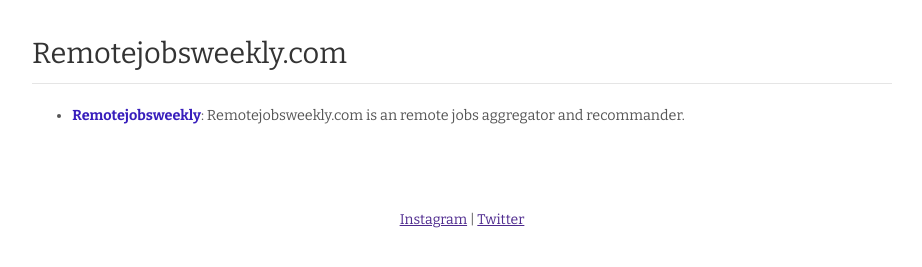
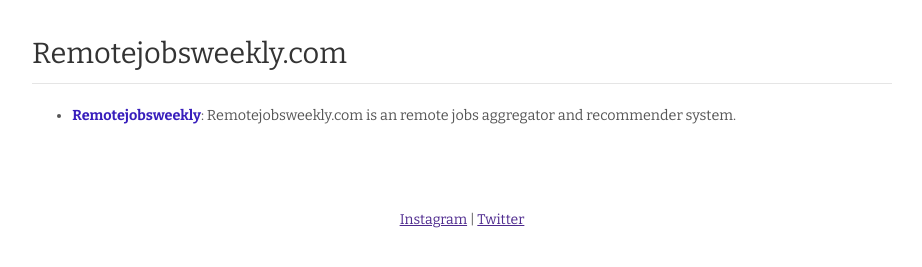
Before and after one commit to shashisp/shashisp.github.io, a Jekyll site: the page built from projects.md, in a window 1280 px wide. Shown: the part 354-621 px from the top of the page, without its empty margins (178-1100 px from the left). Built offline with Jekyll 4.4.1, drawn with Linux system fonts in a browser that asks for light colours; nearby versions of some CDN libraries.

Commit message:
Update projects.md

```diff
--- a/projects.md
+++ b/projects.md
@@ -27,7 +27,7 @@ layout: default
   <div class="hentry post">
     <div class="entry-summary">
       <ul class="project-list">
-        <li><a href="https://www.Remotejobsweekly.com/" target="_blank">Remotejobsweekly</a>: Remotejobsweekly.com is an remote jobs aggregator and recommander.</li>
+        <li><a href="https://www.Remotejobsweekly.com/" target="_blank">Remotejobsweekly</a>: Remotejobsweekly.com is an remote jobs aggregator and recommender system.</li>
       </ul>
     </div>
   </div>
```
